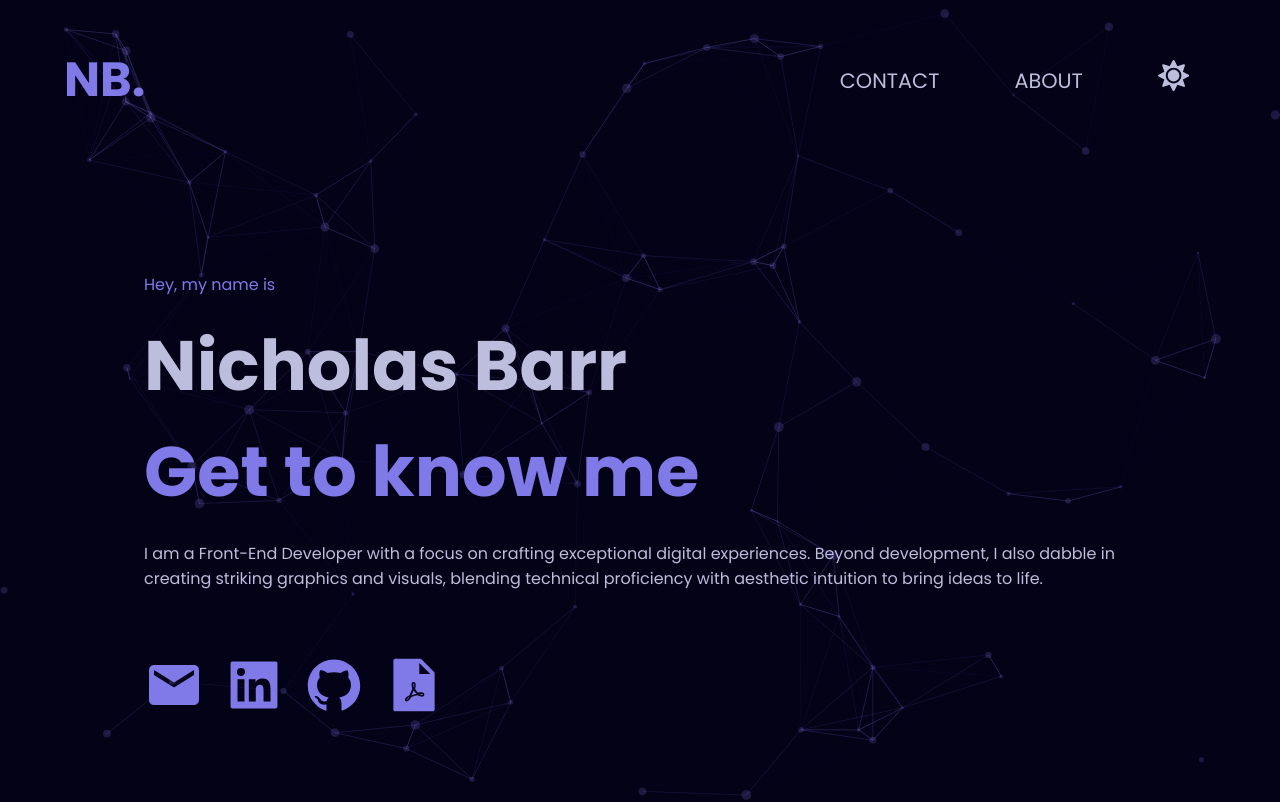
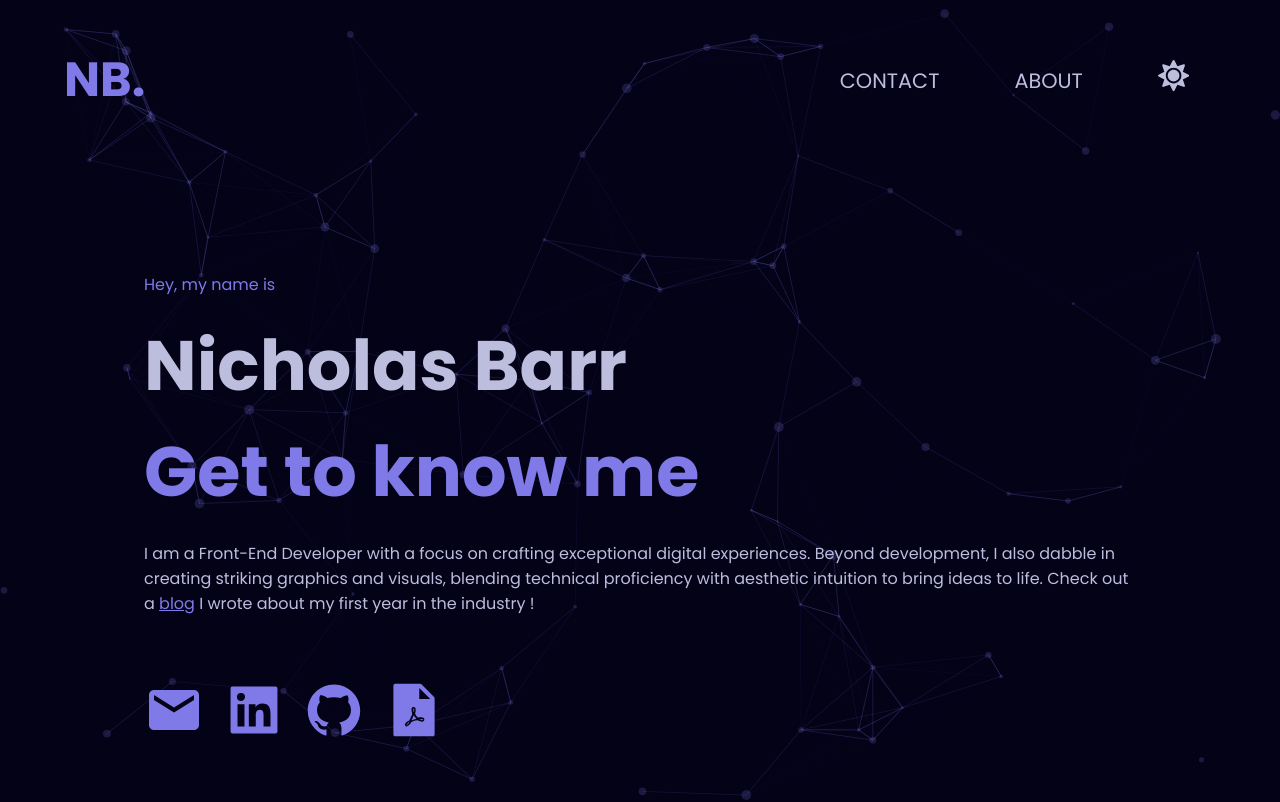
Before and after one commit to nickbarr3160/portfolionickbarr, a Next.js app in the folder nickbarr/: page /about in a window 1280 px wide. Shown: the top 802 px of the page. Built offline with nearby package versions, Linux system fonts and the light colour scheme.

Commit message:
add link to blog on about page

```diff
--- a/nickbarr/comps/AboutHeroMessage/index.js
+++ b/nickbarr/comps/AboutHeroMessage/index.js
@@ -9,7 +9,9 @@ const AboutIntro = ({
     introText="Hey, my name is",
     name="Nicholas Barr",
     phrase="Get to know me",
-    introPar="I am a Front-End Developer with a focus on crafting exceptional digital experiences. Beyond development, I also dabble in creating striking graphics and visuals, blending technical proficiency with aesthetic intuition to bring ideas to life."
+    introPar="I am a Front-End Developer with a focus on crafting exceptional digital experiences. Beyond development, I also dabble in creating striking graphics and visuals, blending technical proficiency with aesthetic intuition to bring ideas to life. Check out a ",
+    blogLink="blog",
+    postText=" I wrote about my first year in the industry !"
 }) => {
     const {theme} = useTheme();
     var buttonData=ButtonData
@@ -17,7 +19,18 @@ const AboutIntro = ({
         <IntroText  color={About_Intro_theme[theme].heading1Col} >{introText}</IntroText>
         <HeadingCont color={About_Intro_theme[theme].heading2Col}>{name}</HeadingCont>
         <HeadingCont color={About_Intro_theme[theme].heading3Col}>{phrase}</HeadingCont>
-        <IntroPar color={About_Intro_theme[theme].parCol}>{introPar}</IntroPar>
+        <IntroPar color={About_Intro_theme[theme].parCol}>
+            {introPar}
+            <a
+                href="https://mellenger.com/blog/ready-player-one-sharing-best-cheat-codes-my-first-year-front-end-development"
+                style={{ color:About_Intro_theme[theme].heading1Col, textDecoration: 'underline' }}
+                target="_blank"
+                rel="noopener noreferrer"
+            >
+                {blogLink}
+            </a>
+            {postText}
+        </IntroPar>
         <ButtonCont>
                     {buttonData.map((o,i)=>{
                     return <Button
```
